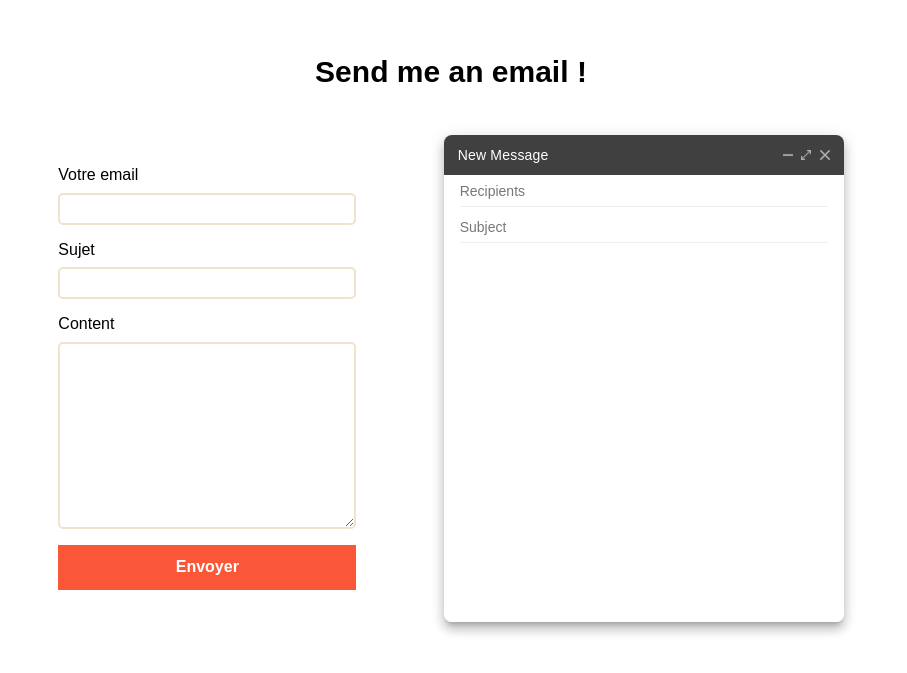
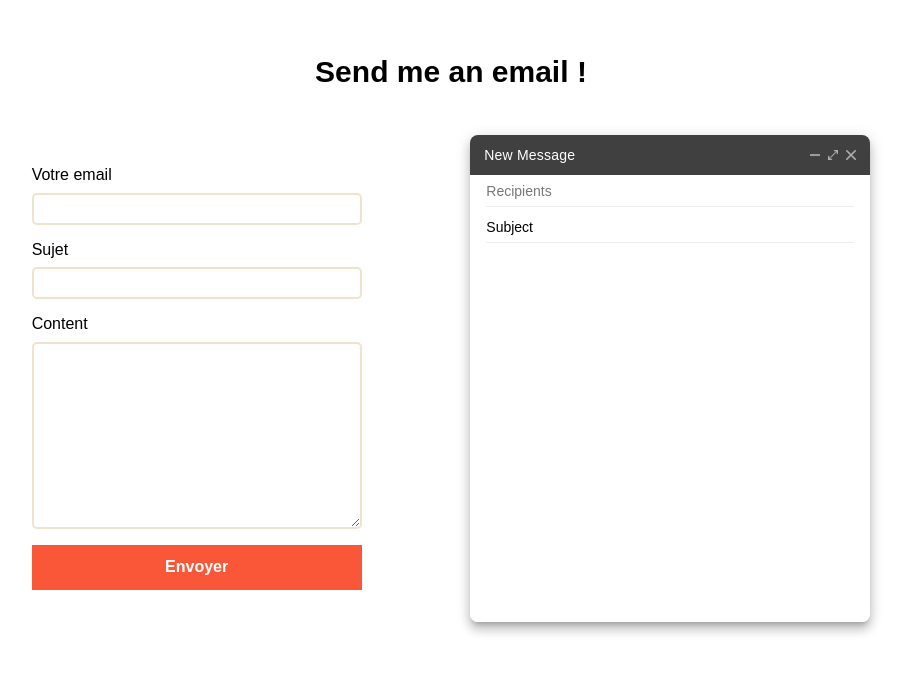
Before and after one commit to MailboxArsonist/plume, a Nuxt app: page /contact in a window 1280 px wide. Shown: the part 125-798 px from the top of the page, without its empty margins (189-1096 px from the left). Built offline with nearby package versions, Linux system fonts and the light colour scheme.

Commit message:
up contact form

```diff
--- a/pages/contact/index.vue
+++ b/pages/contact/index.vue
@@ -1,26 +1,45 @@
 <template>
   <main class="main">
     <section class="contact">
-
       <h1>Send me an email !</h1>
-
       <div class="contact-container">
-
         <div class="contact-form">
           <label for="email">Votre email</label>
-          <input id="email" type="email" />
+          <input
+            id="email"
+            v-model="email"
+            required
+            type="email"
+            @focus="focus"
+            @input="handleInput"
+          />
 
           <label for="subject">Sujet</label>
-          <input id="subject" type="text" />
+          <input
+            id="subject"
+            v-model="subject"
+            type="text"
+            @focus="focus"
+            @input="handleInput"
+          />
 
           <label for="content">Content</label>
-          <textarea id="content" name="content" cols="30" rows="10"></textarea>
+          <textarea
+            id="content"
+            v-model="content"
+            name="content"
+            cols="30"
+            rows="10"
+            @focus="focus"
+            @input="handleInput"
+          />
 
-          <button class="button">Envoyer</button>
+          <button class="button" type="button" @click="sendEmail">
+            Envoyer
+          </button>
         </div>
 
         <div class="email-preview">
-
           <div class="preview-header">
             <span class="header-title">New Message</span>
             <div class="header-buttons">
@@ -31,24 +50,67 @@
           </div>
 
           <div class="preview-to">
-            <span class="preview-to-placeholder">Recipients</span>
+            <span
+              class="preview-to-placeholder"
+              :class="{
+                'preview-to-placeholder-styled': showEmailStyle
+              }"
+            >
+              {{ toPreview }}
+            </span>
           </div>
           <div class="preview-subject">
-            <span class="preview-subject-placeholder">Subject</span>
+            <span class="preview-subject-placeholder">
+              {{ subjectPreview }}
+            </span>
           </div>
           <div class="preview-content">
-            <div class="preview-content-placeholder"></div>
+            <textarea
+              v-model="contentPreview"
+              class="preview-content-placeholder"
+              cols="30"
+              rows="10"
+              readonly
+            />
           </div>
-          <div class="preview-actions"></div>
         </div>
-
       </div>
     </section>
   </main>
 </template>
 
 <script>
-export default {};
+export default {
+  data() {
+    return {
+      email: "",
+      subject: "",
+      content: "",
+      toPreview: "Recipients",
+      subjectPreview: "Subject",
+      contentPreview: "",
+      showEmailStyle: false,
+      emailSent: false
+    };
+  },
+  methods: {
+    handleInput(evt) {
+      const target = evt.target.id;
+      if (this[target]) {
+        this[target + "Preview"] = this[target];
+      }
+    },
+    focus() {
+      this.toPreview = "laurie.liagre@gmail.com";
+      this.showEmailStyle = true;
+    },
+    sendEmail() {
+      if (this.email && this.subject && this.content) {
+        return "sending email";
+      }
+    }
+  }
+};
 </script>
 
 <style lang="scss" scoped>
@@ -72,6 +134,7 @@ section.contact {
 .contact-form {
   display: flex;
   flex-direction: column;
+  min-width: 330px;
   input {
     border: 2px solid #f0e2cd;
     border-radius: 5px;
@@ -107,6 +170,8 @@ section.contact {
 .email-preview {
   // background-color: red;
   width: 400px;
+  min-width: 320px;
+  margin-left: 3rem;
   border-radius: 8px;
   overflow: hidden;
   box-shadow: 0 8px 10px 1px rgba(0, 0, 0, 0.14),
@@ -143,12 +208,36 @@ section.contact {
       padding-bottom: 8px;
       display: block;
       color: #777;
+      overflow: hidden;
       box-shadow: inset 0 -1px 0 0 rgba(100, 121, 143, 0.122);
+      &.preview-to-placeholder-styled {
+        color: #000;
+      }
+      &.preview-subject-placeholder {
+        color: #000;
+      }
     }
   }
   .preview-content {
     min-height: 375px;
     background-color: #fff;
+    padding: 1rem;
+
+    > .preview-content-placeholder {
+      word-break: break-word;
+      overflow: hidden;
+      border: 0;
+      width: 100%;
+      border: none;
+      font-size: 15px;
+      outline: none;
+
+      -webkit-box-shadow: none;
+      -moz-box-shadow: none;
+      box-shadow: none;
+
+      resize: none; /*remove the resize handle on the bottom right*/
+    }
   }
 }
 </style>
```
